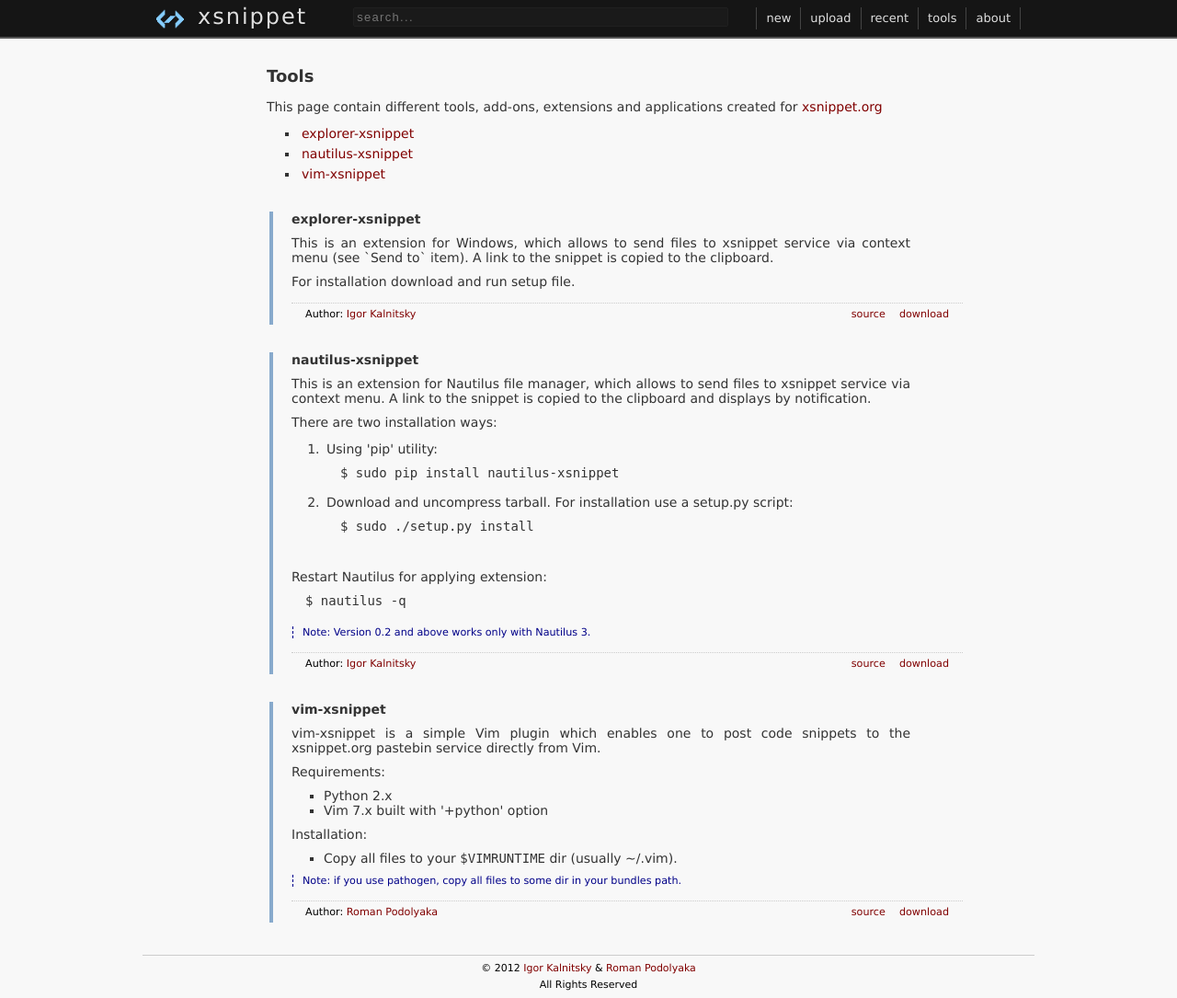
After one commit to xsnippet/xsnippet-api, a Python web app: template templates/tools.html in a window 1280 px wide. The commit adds this page. Shown: the whole page at 92% size. Run offline with Jinja, Linux system fonts and the light colour scheme; the template is opened without the code that fills it, so the values that code supplies are empty; some libraries are stand-ins or nearby versions.

Commit message:
Add `tools` page.

```diff
--- a/handlers.py
+++ b/handlers.py
@@ -62,6 +62,11 @@ def about(request):
 def upload(request):
     '''Render upload page template.'''
     return render_to_response('upload.html')
+
+
+def tools(request):
+    '''Render tools page template.'''
+    return render_to_response('tools.html')
 
 
 def new_snippet(request):
--- a/static/styles/default.css
+++ b/static/styles/default.css
@@ -76,7 +76,7 @@ article, aside, dialog, figure, footer, header, hgroup, menu, nav, section {
  * COMMON SECTION
  */
 
-header, article, footer {
+header#header, article, footer {
     width: 940px;
     margin: 0 auto;
     padding: 5px 15px;
@@ -86,21 +86,21 @@ header, article, footer {
  * HEADER SECTION
  */
 
-header {
+header#header {
     height: 30px;
 }
 
-header a {
+header#header a {
     text-decoration: none;
     color: #dfdfdf;
 }
 
-header a:hover {
+header#header a:hover {
     color: #efefef;
     text-shadow: #ddd 0px 0px 2px;
 }
 
-header img {
+header#header img {
     float: left;
     width: 30px;
     height: 30px;
@@ -110,7 +110,7 @@ header img {
 
 /* #00c9f4 -- cool for shadows. note for future. */
 
-header h1 {
+header#header h1 {
     float: left;
     margin-top: 1px;
     letter-spacing: 2px;
@@ -118,35 +118,35 @@ header h1 {
     text-shadow: 0px 1px 2px #111;
 }
 
-header #searchform {
+header#header #searchform {
     float: left;
     margin-top: 3px;
     margin-left: 50px;
 }
 
-header #searchform #search {
+header#header #searchform #search {
     background: #1a1a1a;
     padding: 2px 3px;
     border: 1px solid #202020;
     color: #888;
-    width: 440px;
+    width: 400px;
     font-size: 13px;
     letter-spacing: 0.1em;
     border-radius: 2px;
 }
 
-header #searchform #search:hover {
+header#header #searchform #search:hover {
     border: 1px solid #333;
 }
 
-header ul.navigation {
+header#header ul.navigation {
     float: right;
     list-style: none;
     display: block;
     padding-top: 3px;
 }
 
-header ul.navigation a {
+header#header ul.navigation a {
     display: block;
     height: 24px;
     line-height: 24px;
@@ -154,20 +154,13 @@ header ul.navigation a {
     font-size: 13px;
 }
 
-header ul.navigation li {
+header#header ul.navigation li {
     float: left;
     border-right: 1px solid #444;
 }
 
-header ul.navigation li:first-child {
+header#header ul.navigation li:first-child {
     border-left: 1px solid #444;
-}
-
-
-header ul.navigation li.gplusone {
-    padding-left: 10px;
-    padding-top: 2px;
-    width: 70px;
 }
 
 
@@ -181,15 +174,17 @@ article {
 
 article a {
     color: #800000;
+    text-decoration: none;
 }
 
 article a:hover {
     color: #B00000;
+    text-decoration: underline;
 }
 
 /* showsnippet subsection */
 
-article header.snippetinfo {
+article > header.snippetinfo {
     background: #f6f6f6;
     font-size: 12px;
     display: block;
@@ -413,13 +408,13 @@ article input#email {
     left: -2000px;
 }
 
-article div.about {
+article div.page {
     text-align: justify;
     width: 700px;
     margin: 0px auto;
 }
 
-article div.about h4 {
+article div.page h4 {
     font-size: 14px;
     margin-top: 30px;
     display: block;
@@ -438,19 +433,70 @@ article p {
     margin: 10px 0px;
 }
 
-article p a, article ul.authors a {
-    text-decoration: none;
-}
-
-article p a:hover, article ul.authors a:hover {
-    border-bottom: 1px dashed #800;
-}
-
-article ul.authors {
+article .page ul {
     color: #333;
     font-size: 14px;
     list-style: square;
-    margin-left: 25px;
+    margin-left: 35px;
+}
+
+article .page ol {
+    color: #333;
+    font-size: 14px;
+    margin-left: 35px;
+}
+
+article .page ol li {
+    padding: 3px;
+}
+
+article .page .app {
+    margin-top: 20px;
+    margin-left: 3px;
+    padding-left: 20px;
+    border-left: 4px solid #8ac;
+}
+
+article .page .app blockquote {
+    font-size: 0.7em;
+    color: #008;
+    border-left: 1px dashed #008;
+    padding-left: 10px;
+    margin: 10px 1px;
+}
+
+article .page .app code.block {
+    padding: 10px 0px;
+    display: block;
+    margin-left: 15px;
+}
+
+article .page .app header {
+}
+
+article .page .app footer {
+    width: 700px;
+    margin-top: 15px;
+    font-size: 0.7em;
+    border-top: 1px dotted #ccc;
+}
+
+article .page .app footer .sourcelink,
+article .page .app footer .downloadlink {
+    float: right;
+    margin-left: 15px;
+}
+
+article .page .left {
+    float: left;
+}
+
+article .page .app img {
+    height: 300px;
+}
+
+article .page .app-list li {
+    padding: 3px;
 }
 
 article div.logo {
@@ -469,19 +515,19 @@ article div.error {
  * FOOTER SECTION
  */
 
-footer {
+body > footer {
     text-align: center;
     margin-top: 30px;
     border-top: 1px solid #cccccc;
     font: 11px/18px Verdana;
 }
 
-footer a {
+body > footer a {
     color: #800000;
     text-decoration: none;
 }
 
-footer a:hover {
+body > footer a:hover {
     color: #B00000;
     text-decoration: underline;
 }
--- a/templates/about.html
+++ b/templates/about.html
@@ -3,7 +3,7 @@
 {% block title %}About | xsnippet{% endblock %}
 
 {% block content %}
-<div class="about">
+<div class="page">
   <h2>About xsnippet</h2>
 
   <p>
--- a/templates/base.html
+++ b/templates/base.html
@@ -32,7 +32,7 @@
 
 
     <div class="header-wrapper">
-    <header>
+    <header id="header">
       <!-- <img src="/static/images/newyear.png" class="holiday" alt="holiday logo"> -->
       <img class="logo" src="/static/images/logo.png" alt="xsnippet.org logo">
       <h1><a href="/">xsnippet</a></h1>
@@ -51,6 +51,7 @@
         <li> <a href="/">new</a>
         <li> <a href="/upload">upload</a>
         <li> <a href="/recent">recent</a>
+        <li> <a href="/tools">tools</a>
         <li> <a href="/about">about</a>
       </ul>
     </header>
--- /dev/null
+++ b/templates/tools.html
@@ -0,0 +1,111 @@
+{% extends "base.html" %}
+
+{% block title %}Tools | xsnippet{% endblock %}
+
+{% block content %}
+<div class="page">
+  <h2>Tools</h2>
+
+  <p>
+    This page contain different tools, add-ons, extensions and applications created for
+    <a href="http://www.xsnippet.org">xsnippet.org</a>
+  </p>
+
+  <ul class="app-list">
+      <li><a href="#explorer-xsnippet">explorer-xsnippet</a>
+      <li><a href="#nautilus-xsnippet">nautilus-xsnippet</a>
+      <li><a href="#vim-xsnippet">vim-xsnippet</a>
+  </ul>
+
+  <section id="explorer-xsnippet" class="app">
+    <header>
+      <h4>explorer-xsnippet</h4>
+    </header>
+
+    <p>
+    <!-- <img src="/static/tools/explorer-xsnippet.png" class="left"> -->
+      This is an extension for Windows, which allows to send files to xsnippet service
+      via context menu (see `Send to` item). A link to the snippet is copied to the clipboard.
+
+    <p>
+      For installation download and run setup file.
+
+    <footer>
+      Author: <a href="http://www.kalnitsky.org/">Igor Kalnitsky</a>
+
+      <a class="downloadlink" href="http://github.com/downloads/bloodeclipse/explorer-xsnippet/explorer-xsnippet-0.1.exe">download</a>
+      <a class="sourcelink" href="http://github.com/bloodeclipse/explorer-xsnippet">source</a>
+    </footer>
+  </section>
+
+
+  <section id="nautilus-xsnippet" class="app">
+    <header>
+      <h4>nautilus-xsnippet</h4>
+    </header>
+
+    <p>
+      This is an extension for Nautilus file manager, which allows to send
+      files to xsnippet service via context menu. A link to the snippet is copied
+      to the clipboard and displays by notification.
+    </p>
+
+    <p>
+    </p>
+
+    <p>There are two installation ways:</p>
+    <ol>
+      <li>Using 'pip' utility:<br>
+            <code class="block">$ sudo pip install nautilus-xsnippet</code>
+
+      <li>Download and uncompress tarball. For installation use a setup.py script:<br>
+            <code class="block">$ sudo ./setup.py install</code><br>
+    </ol>
+
+    <p>Restart Nautilus for applying extension:<br>
+            <code class="block">$ nautilus -q</code></p>
+
+    <blockquote>Note: Version 0.2 and above works only with Nautilus 3.</blockquote>
+
+    <footer>
+      Author: <a href="http://www.kalnitsky.org/">Igor Kalnitsky</a>
+
+      <a class="downloadlink" href="http://pypi.python.org/packages/source/n/nautilus-xsnippet/nautilus-xsnippet-0.2.0.tar.gz">download</a>
+      <a class="sourcelink" href="http://github.com/bloodeclipse/nautilus-xsnippet">source</a>
+    </footer>
+  </section>
+
+
+  <section id="vim-xsnippet" class="app">
+    <header>
+      <h4>vim-xsnippet</h4>
+    </header>
+
+    <p>
+      vim-xsnippet is a simple Vim plugin which enables one to post
+      code snippets to the xsnippet.org pastebin service directly
+      from Vim.
+    </p>
+
+    <p>Requirements:</p>
+    <ul>
+      <li>Python 2.x
+      <li>Vim 7.x built with '+python' option
+    </ul>
+
+    <p>Installation:</p>
+    <ul>
+      <li>Copy all files to your <code>$VIMRUNTIME</code> dir (usually ~/.vim).
+    </ul>
+    <blockquote>Note: if you use pathogen, copy all files to some dir in your bundles path.</blockquote>
+
+    <footer>
+      Author: <a href="http://www.amd4ever.org.ua/">Roman Podolyaka</a>
+
+      <a class="downloadlink" href="https://github.com/bloodeclipse/vim-xsnippet/tarball/master">download</a>
+      <a class="sourcelink" href="https://github.com/bloodeclipse/vim-xsnippet">source</a>
+    </footer>
+  </section>
+
+</div>
+{% endblock %}
--- a/xsnippet.py
+++ b/xsnippet.py
@@ -12,6 +12,7 @@ application = webapp2.WSGIApplication([
     (r'/about', 'handlers.about'),
     (r'/new', 'handlers.new_snippet'),
     (r'/upload', 'handlers.upload'),
+    (r'/tools', 'handlers.tools'),
     (r'/([0-9]+)', 'handlers.show_snippet'),
     (r'/([0-9]+)/raw', 'handlers.raw_snippet'),
     (r'/([0-9]+)/png', 'handlers.png_snippet'),
```
Also changed, not shown: other parts of static/styles/default.css (+12 -12 lines).
